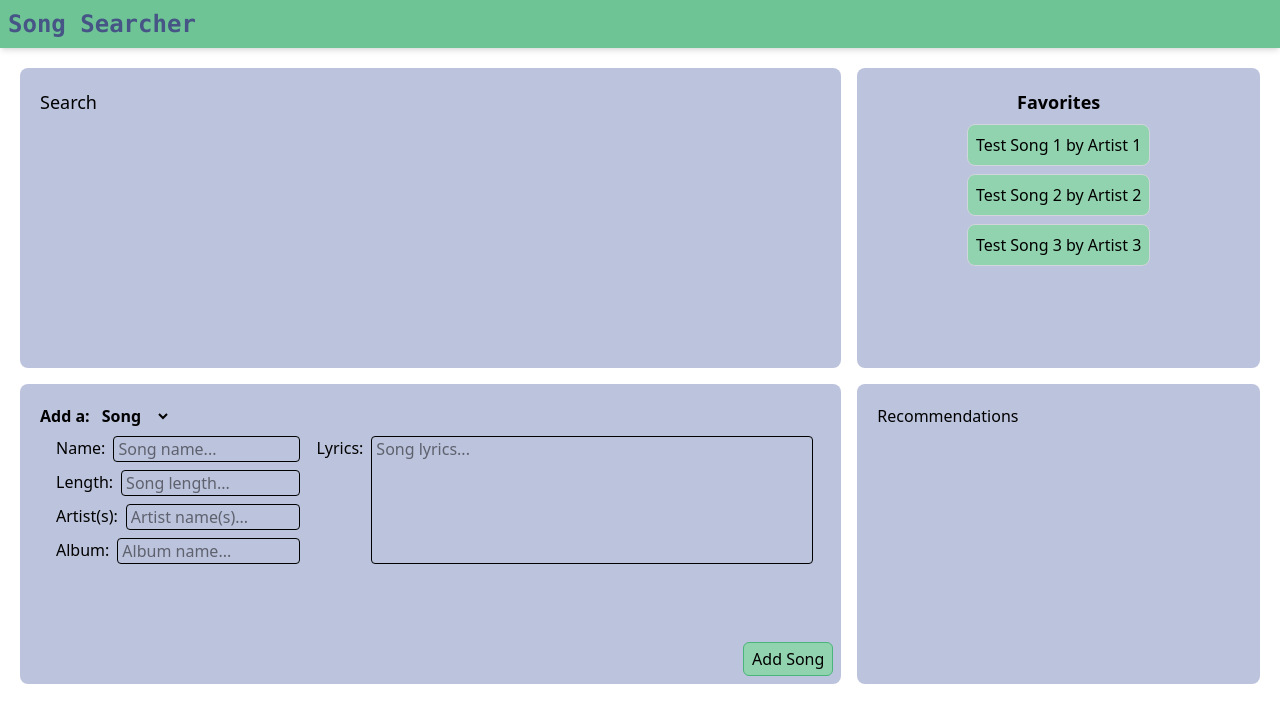
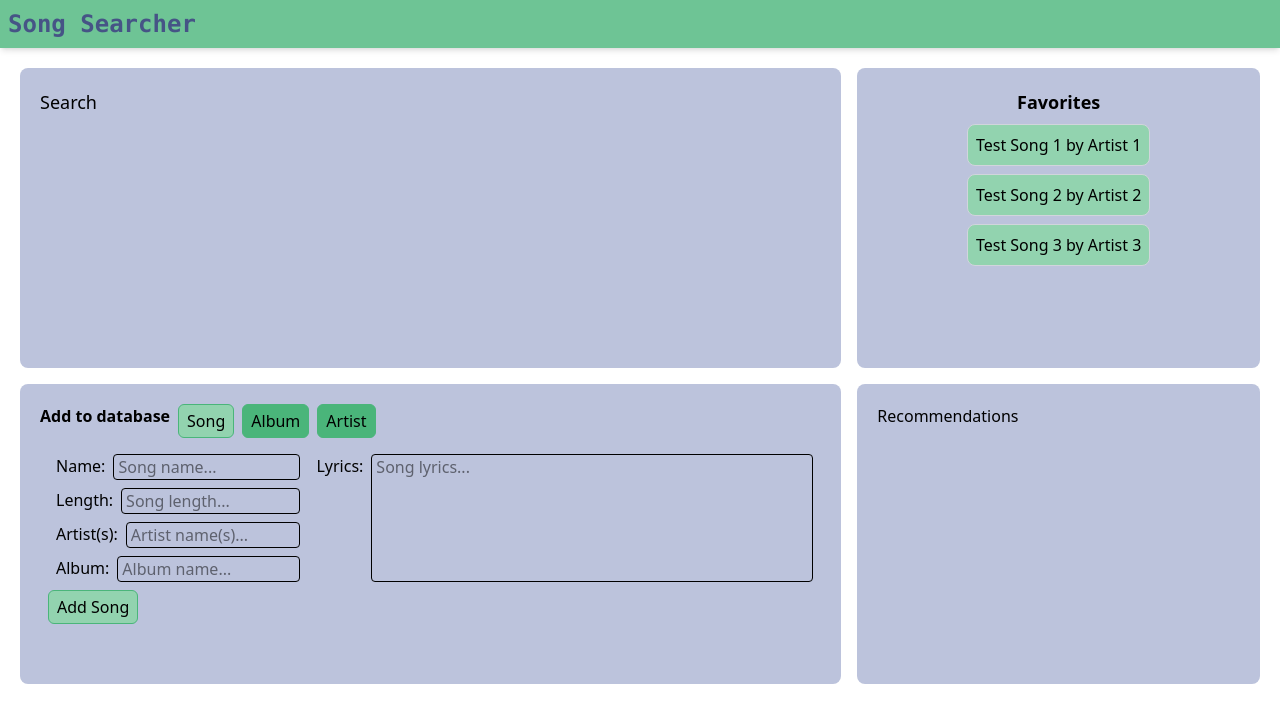
Before and after one commit to 251027-Java/SongSearcher, a React (Vite) app in the folder SongSearcherFrontend/: page /login in a window 1280 px wide. Both pictures are taken after a click on the button "Login". Shown: the top 722 px of the page. Built offline with nearby package versions, Linux system fonts and the light colour scheme; no server answers.

Commit message:
Update addToDatabaseBox

```diff
--- a/SongSearcherFrontend/src/Components/AddAlbumForm.jsx
+++ b/SongSearcherFrontend/src/Components/AddAlbumForm.jsx
@@ -61,7 +61,7 @@ const AddAlbumForm = ({ onSubmit }) => {
           type="submit"
           className="bg-mint-300 bottom-0 right-2 p-1 px-2 mb-2 border border-mint-500 rounded-md hover:bg-mint-400 hover:cursor-pointer"
         >
-          Add Song
+          Add Album
         </button>
       </div>
     </form>
--- a/SongSearcherFrontend/src/Components/AddArtistForm.jsx
+++ b/SongSearcherFrontend/src/Components/AddArtistForm.jsx
@@ -14,7 +14,7 @@ const AddArtistForm = ({ onSubmit }) => {
         </label>
         <input
           required
-          className="border rounded-sm px-1"
+          className="border rounded-sm px-1 w-full"
           type="text"
           id="title"
           name="title"
--- a/SongSearcherFrontend/src/Components/AddSongForm.jsx
+++ b/SongSearcherFrontend/src/Components/AddSongForm.jsx
@@ -14,7 +14,8 @@ const AddSongForm = ({ onSubmit }) => {
   };
 
   return (
-    <form className="p-2 w-full flex gap-2" onSubmit={submitHandler}>
+    <form className="p-2 w-full flex flex-col gap-2" onSubmit={submitHandler}>
+      <div className="w-full flex gap-2">
         <div className="flex flex-col gap-2 flex-1 min-w-40">
           <div className="flex w-full min-w-0">
             <label className="px-1 mx-1" for="title">
@@ -84,12 +85,15 @@ const AddSongForm = ({ onSubmit }) => {
             placeholder="Song lyrics..."
           />
         </div>
+      </div>
+      <div>
         <button
           type="submit"
-        className="bg-mint-300 absolute bottom-0 right-2 p-1 px-2 mb-2 border border-mint-500 rounded-md hover:bg-mint-400 hover:cursor-pointer"
+          className="bg-mint-300 bottom-0 right-2 p-1 px-2 mb-2 border border-mint-500 rounded-md hover:bg-mint-400 hover:cursor-pointer"
         >
           Add Song
         </button>
+      </div>
     </form>
   );
 };
--- a/SongSearcherFrontend/src/Components/CRUDBox.jsx
+++ b/SongSearcherFrontend/src/Components/AddToDatabaseBox.jsx
@@ -7,12 +7,11 @@ import { useSongsApi } from "../ApiHooks/useSongsApi";
 import { useAlbumsApi } from "../ApiHooks/useAlbumsApi";
 import { useArtistsApi } from "../ApiHooks/useArtistsApi";
 
-const CRUDBox = () => {
+const AddToDatabaseBox = () => {
   const [modelType, setModelType] = useState(MODEL_TYPE.SONG);
   const { createSong } = useSongsApi();
   const { createAlbum } = useAlbumsApi();
   const { createArtist } = useArtistsApi();
-  const title = modelType == MODEL_TYPE.SONG ? "Add a:" : "Add an:";
 
   const submitHandler = (data) => {
     if (modelType == MODEL_TYPE.SONG) {
@@ -27,23 +26,31 @@ const CRUDBox = () => {
   return (
     <div className="flex flex-col col-span-2 h-75 bg-slate-200 rounded-lg p-5 relative">
       <div className="flex gap-2">
-        <h1 className="font-bold">{title}</h1>
-        <select
-          className="font-bold"
-          id="model-type"
-          value={modelType}
-          onChange={(e) => setModelType(e.target.value)}
+        <h1 className="font-bold">Add to database</h1>
+        <button
+          className={`${
+            modelType == MODEL_TYPE.SONG ? "bg-mint-300" : "bg-mint-500"
+          } p-1 px-2 mb-2 border border-mint-500 rounded-md hover:bg-mint-400 hover:cursor-pointer`}
+          onClick={() => setModelType(MODEL_TYPE.SONG)}
         >
-          <option value={MODEL_TYPE.SONG} className="font-bold">
-            Song
-          </option>
-          <option value={MODEL_TYPE.ALBUM} className="font-bold">
-            Album
-          </option>
-          <option value={MODEL_TYPE.ARTIST} className="font-bold">
-            Artist
-          </option>
-        </select>
+          Song
+        </button>
+        <button
+          className={`${
+            modelType == MODEL_TYPE.ALBUM ? "bg-mint-300" : "bg-mint-500"
+          } p-1 px-2 mb-2 border border-mint-500 rounded-md hover:bg-mint-400 hover:cursor-pointer`}
+          onClick={() => setModelType(MODEL_TYPE.ALBUM)}
+        >
+          Album
+        </button>
+        <button
+          className={`${
+            modelType == MODEL_TYPE.ARTIST ? "bg-mint-300" : "bg-mint-500"
+          } p-1 px-2 mb-2 border border-mint-500 rounded-md hover:bg-mint-400 hover:cursor-pointer`}
+          onClick={() => setModelType(MODEL_TYPE.ARTIST)}
+        >
+          Artist
+        </button>
       </div>
       {modelType == MODEL_TYPE.SONG && <AddSongForm onSubmit={submitHandler} />}
       {modelType == MODEL_TYPE.ARTIST && (
@@ -56,4 +63,4 @@ const CRUDBox = () => {
   );
 };
 
-export default CRUDBox;
+export default AddToDatabaseBox;
--- a/SongSearcherFrontend/src/Pages/DashboardPage.jsx
+++ b/SongSearcherFrontend/src/Pages/DashboardPage.jsx
@@ -1,7 +1,7 @@
 import RecommendationsBox from "../Components/RecommendationsBox";
 import SearchBox from "../Components/SearchBox";
 import FavoritesBox from "../Components/FavoritesBox";
-import CRUDBox from "../Components/CRUDBox";
+import AddToDatabaseBox from "../Components/AddToDatabaseBox";
 
 const DashboardPage = () => {
   return (
@@ -11,7 +11,7 @@ const DashboardPage = () => {
       <main className="grid grid-cols-3 gap-4 p-5">
         <SearchBox />
         <FavoritesBox />
-        <CRUDBox />
+        <AddToDatabaseBox />
         <RecommendationsBox />
       </main>
     </>
```
Lines whose indentation alone changed are shown as unchanged.
